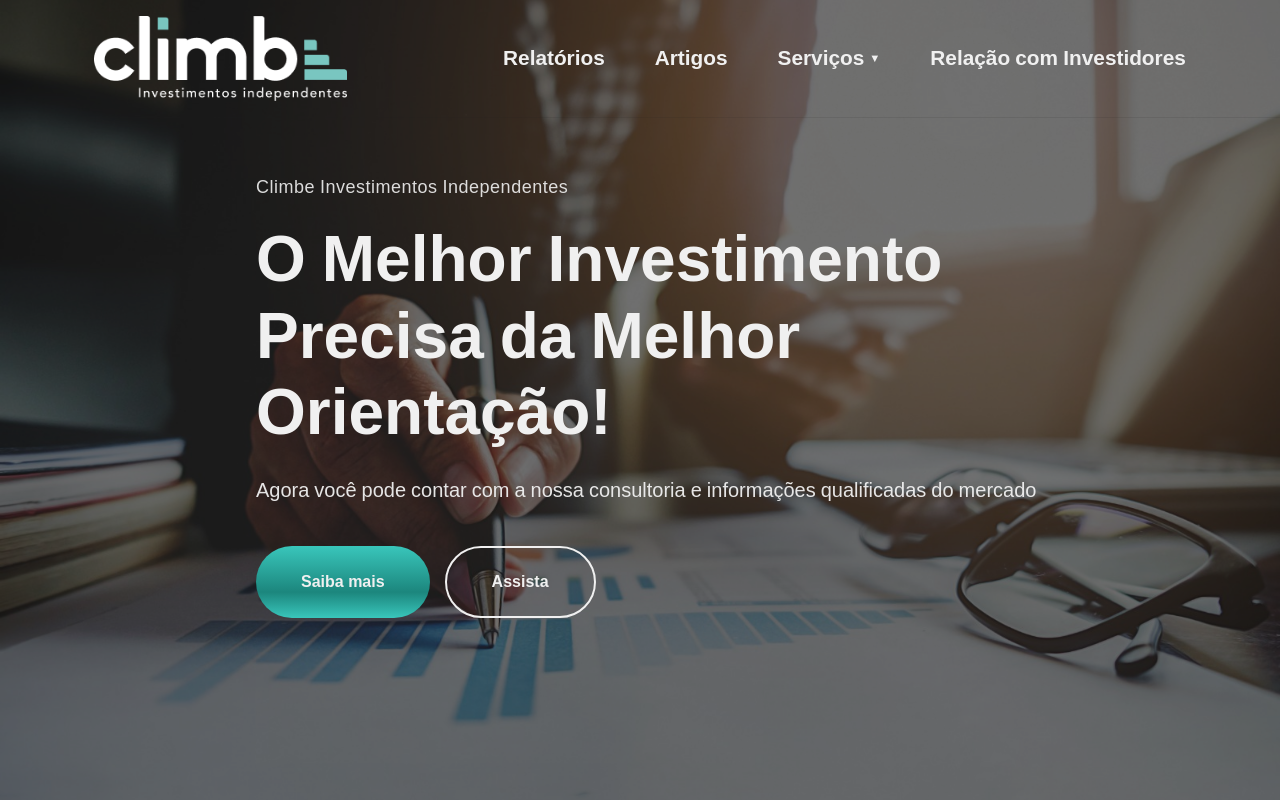
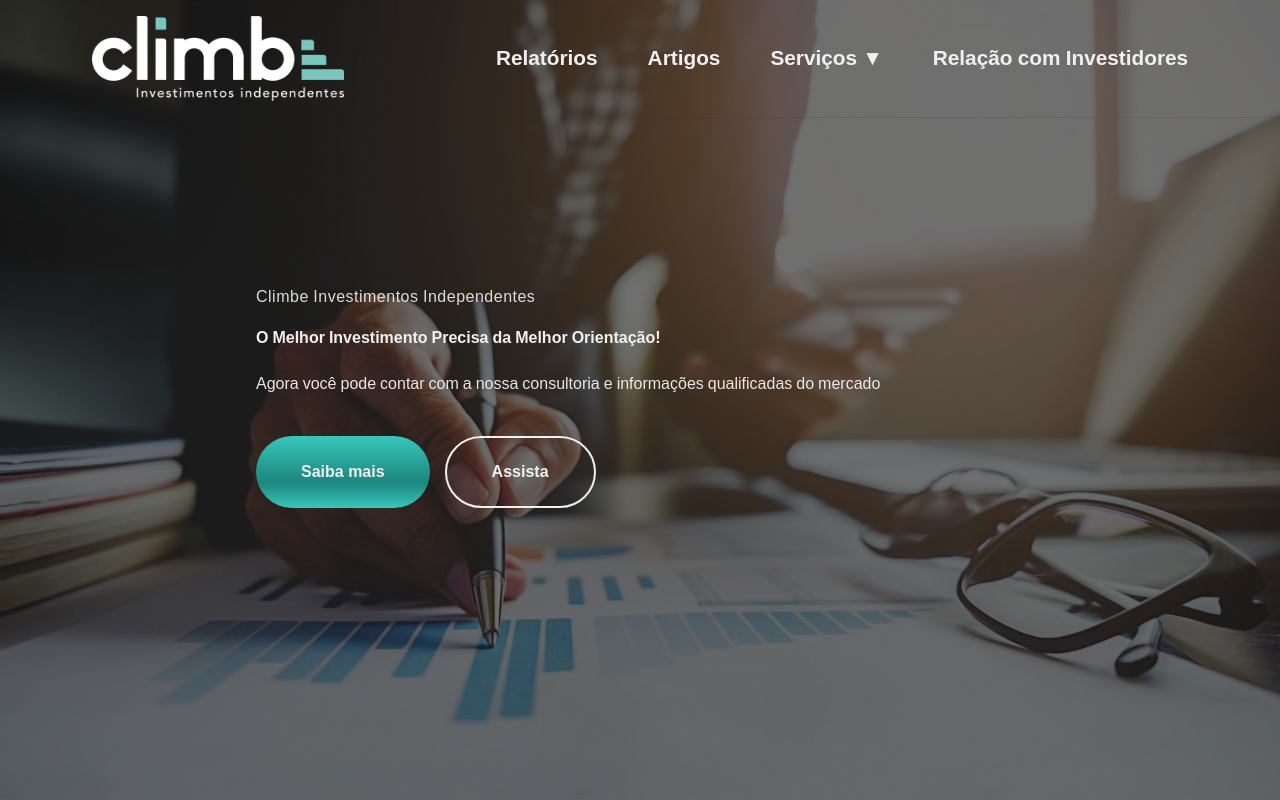
Before and after one commit to Gustavomaz11/climbe-react3, a React (Vite) app in the folder climbe-react/: page / in a window 1280 px wide. Shown: the top 800 px of the page. Built offline with nearby package versions, Linux system fonts and the light colour scheme.

Commit message:
fix correction

```diff
--- a/climbe-react/src/App.css
+++ b/climbe-react/src/App.css
@@ -0,0 +1,26 @@
+/* Reset completo para controle total de fontes */
+* {
+  font-size: 16px !important;
+  -webkit-text-size-adjust: 100% !important;
+  -ms-text-size-adjust: 100% !important;
+  text-size-adjust: 100% !important;
+  -webkit-font-smoothing: antialiased !important;
+  -moz-osx-font-smoothing: grayscale !important;
+}
+
+/* Override específico para elementos de texto */
+h1, h2, h3, h4, h5, h6, p, span, div, button, li, a {
+  font-size: inherit !important;
+}
+
+/* Força font sizes específicos */
+._hero_title_nq7j8_101 { font-size: clamp(40px, 5vw, 72px) !important; }
+._hero_subtitle_nq7j8_85 { font-size: 18px !important; }
+._hero_description_nq7j8_117 { font-size: 20px !important; }
+._kpi_item_1ffl3_17 h2 { font-size: 60px !important; }
+._section_title_1pz6h_15 h2 { font-size: 36px !important; }
+._product_title_1we3k_149 { font-size: 24px !important; }
+._product_text_1we3k_165 { font-size: 16px !important; }
+._icon_1we3k_71 { font-size: 48px !important; }
+li { font-size: 20.8px !important; }
+button { font-size: 16px !important; }
--- a/climbe-react/src/App.jsx
+++ b/climbe-react/src/App.jsx
@@ -5,7 +5,6 @@ import Kpi from './assets/ui/kpi/Kpi'
 import About from './assets/ui/about/About'
 
 function App() {
-
   return (
     <>
       <Header />
```
